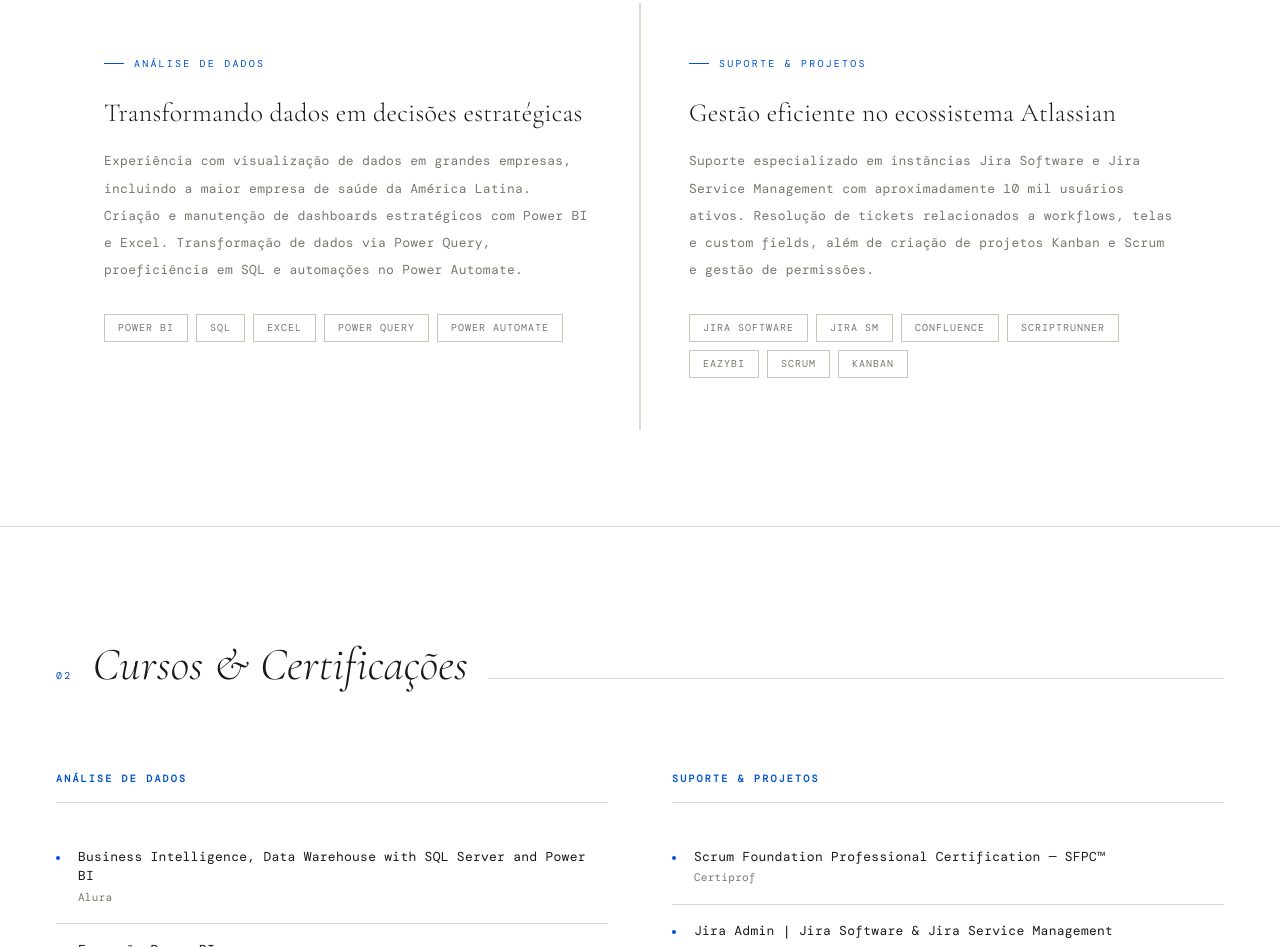
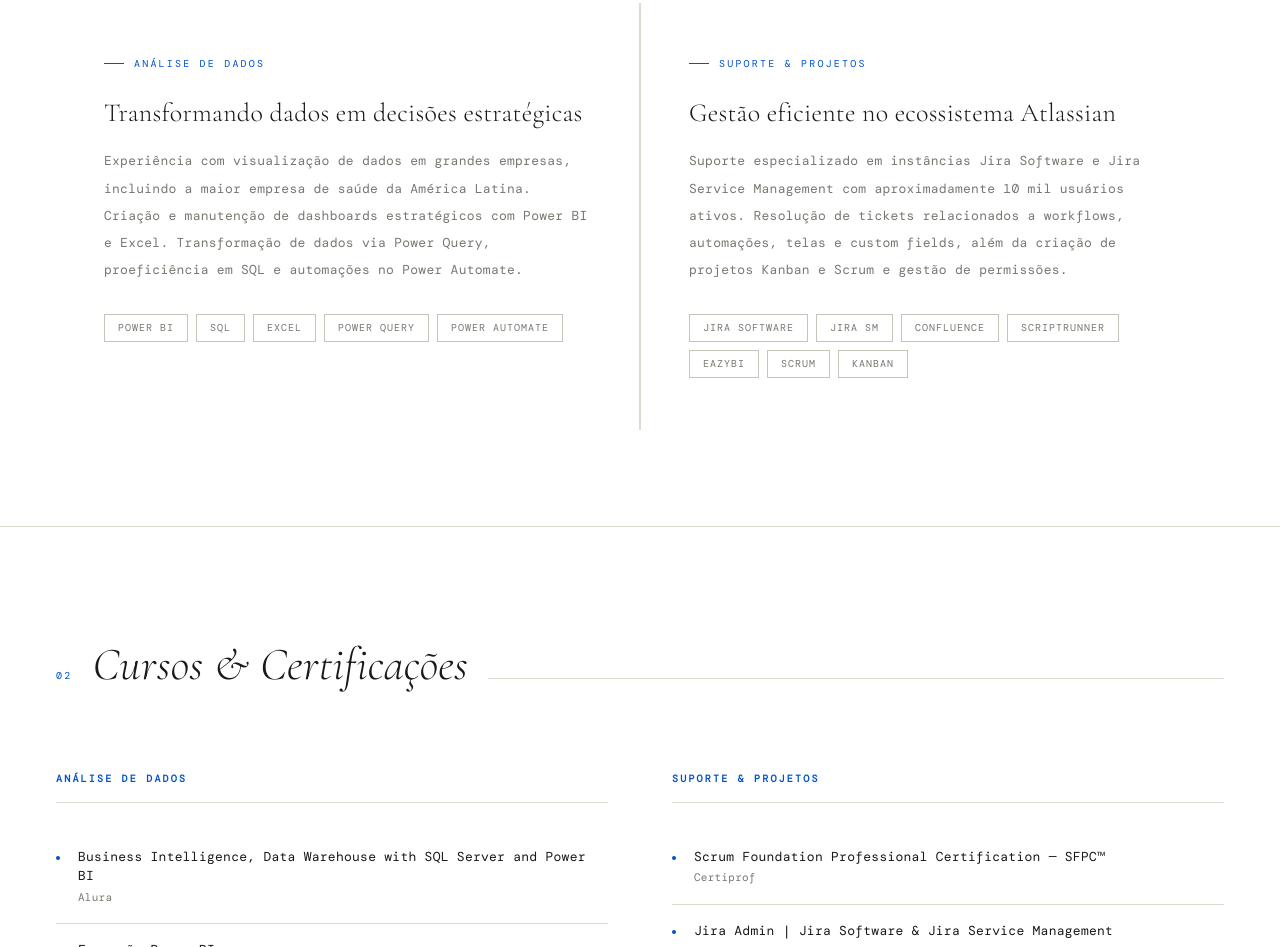
Before and after one commit to IgorfVilar/portfolio, a plain HTML site: page index.html in a window 1280 px wide. Shown: the part 1040-1987 px from the top of the page. Drawn offline with nearby package versions, Linux system fonts and the light colour scheme; a web font is replaced by a local one.

Commit message:
Update index.html

```diff
--- a/index.html
+++ b/index.html
@@ -565,11 +565,11 @@
       <div class="expertise-label" data-pt="Suporte & Projetos" data-en="Support & Projects">Suporte & Projetos</div>
       <h3 data-pt="Gestão eficiente no ecossistema Atlassian" data-en="Efficient management in the Atlassian ecosystem">Gestão eficiente no ecossistema Atlassian</h3>
       <p data-pt="Suporte especializado em instâncias Jira Software e Jira Service Management com aproximadamente 10 mil usuários ativos. Resolução de tickets relacionados a
-      workflows, telas e custom fields, além de criação de projetos Kanban e Scrum e gestão de permissões."
-      data-en="Specialized support for Jira Software and Jira Service Management instances with approximately 10,000 active users. Resolution of tickets related to workflows, screens, and custom fields,
+      workflows, automações, telas e custom fields, além da criação de projetos Kanban e Scrum e gestão de permissões."
+      data-en="Specialized support for Jira Software and Jira Service Management instances with approximately 10,000 active users. Resolution of tickets related to workflows, automations, screens, and custom fields,
        along with Kanban and Scrum project creation and permission management.">Suporte especializado em instâncias Jira Software e Jira Service Management com aproximadamente 10 mil usuários ativos.
-       Resolução de tickets relacionados a workflows, telas e custom fields,
-       além de criação de projetos Kanban e Scrum e gestão de permissões.</p>
+       Resolução de tickets relacionados a workflows, automações, telas e custom fields,
+       além da criação de projetos Kanban e Scrum e gestão de permissões.</p>
       <div class="tag-list">
         <span class="tag">Jira Software</span>
         <span class="tag">Jira SM</span>
```
